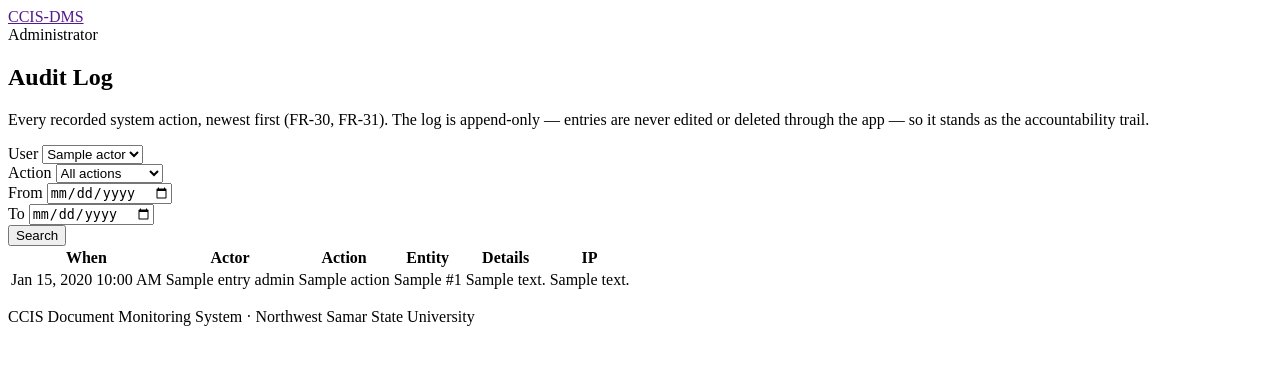
After one commit to SEPrimo19/CCIS-Document-Monitoring-System, a PHP site: template app/Views/admin/audit/index.php in a window 1280 px wide. The commit adds this page. Shown: the top 365 px of the page. Run offline with PHP 8.4, Linux system fonts and the light colour scheme; the template is opened without the code that fills it: most values are stand-ins (such as "Sample title", 1, 10 or a date in 2020); data that the repository does not hold is empty.

Commit message:
feat(admin): audit-log view with filters (FR-30..31)
Admin-only, read-only view of the accountability trail every feature already writes
(login / submit / resubmit / approve / return / doc_type_* / requirement_publish),
reverse-chronological with user, action, and date-range filters. Verified vs real
MySQL: 13 audit checks + 128 regression checks (141 total).

- App\Models\AuditLog: search() (dynamic WHERE, every filter BOUND — never concatenated;
  date_from bound to 00:00:00 and date_to to 23:59:59 so the end day is fully inclusive;
  LIMIT cast to int), distinctActions(), distinctActors(). record() is byte-for-byte
  unchanged, and there is still deliberately no update/delete — the log is append-only
  by policy so it can serve as evidence.
- App\Controllers\AdminController::auditLog() + filter validation (user_id checked against
  real actors, action against the distinct actions present, dates via a strict Y-m-d
  round-trip); AUDIT_LOG_LIMIT = 200 with a "showing most recent N" note.
- View app/Views/admin/audit/index.php: filter form + trail table (when / actor + role /
  action / entity / details / IP). All output escaped — `details` carries user-supplied
  text, verified by seeding a document type literally named <b>AuditXSS</b> and asserting
  it renders escaped rather than as markup.
- 1 route (GET /admin/audit-log); Audit Log link in the admin subnav; action-label + IP CSS

```diff
--- /dev/null
+++ b/app/Views/admin/audit/index.php
@@ -0,0 +1,106 @@
+<?php
+/**
+ * @var string $appName
+ * @var list<array{log_id:int,action:string,entity_type:string,entity_id:?int,details:?string,ip_address:?string,created_at:string,actor_name:string,actor_role:string}> $entries
+ * @var list<array{user_id:int,actor_name:string}> $actors
+ * @var list<string> $actions
+ * @var array{user_id:?int,action:string,date_from:string,date_to:string} $filters
+ * @var int $limit
+ */
+require __DIR__ . '/../../partials/header.php';
+?>
+<section class="page-head">
+    <div>
+        <span class="badge">Administrator</span>
+        <h1>Audit Log</h1>
+        <p class="sub">Every recorded system action, newest first (FR-30, FR-31). The log is append-only — entries are never edited or deleted through the app — so it stands as the accountability trail.</p>
+    </div>
+</section>
+
+<form method="get" action="<?= url('/admin/audit-log') ?>" class="filter-form">
+    <div class="field">
+        <label for="user_id">User</label>
+        <select id="user_id" name="user_id">
+            <option value="">All users</option>
+            <?php foreach ($actors as $actor): ?>
+                <option value="<?= (int) $actor['user_id'] ?>" <?= $filters['user_id'] === (int) $actor['user_id'] ? 'selected' : '' ?>>
+                    <?= htmlspecialchars($actor['actor_name']) ?>
+                </option>
+            <?php endforeach; ?>
+        </select>
+    </div>
+    <div class="field">
+        <label for="action">Action</label>
+        <select id="action" name="action">
+            <option value="">All actions</option>
+            <?php foreach ($actions as $actionOption): ?>
+                <option value="<?= htmlspecialchars($actionOption) ?>" <?= $filters['action'] === $actionOption ? 'selected' : '' ?>>
+                    <?= htmlspecialchars($actionOption) ?>
+                </option>
+            <?php endforeach; ?>
+        </select>
+    </div>
+    <div class="field">
+        <label for="date_from">From</label>
+        <input type="date" id="date_from" name="date_from" value="<?= htmlspecialchars($filters['date_from']) ?>">
+    </div>
+    <div class="field">
+        <label for="date_to">To</label>
+        <input type="date" id="date_to" name="date_to" value="<?= htmlspecialchars($filters['date_to']) ?>">
+    </div>
+    <button type="submit" class="btn-sm btn-primary-sm">Search</button>
+</form>
+
+<?php if (count($entries) >= $limit): ?>
+    <p class="muted-note">Showing the most recent <?= (int) $limit ?> entries. Narrow the filters above to see older entries.</p>
+<?php endif; ?>
+
+<div class="table-wrap">
+    <table class="table">
+        <thead>
+            <tr>
+                <th>When</th>
+                <th>Actor</th>
+                <th>Action</th>
+                <th>Entity</th>
+                <th>Details</th>
+                <th>IP</th>
+            </tr>
+        </thead>
+        <tbody>
+            <?php if ($entries === []): ?>
+                <tr>
+                    <td colspan="6" class="table-empty">No audit entries match the current filters.</td>
+                </tr>
+            <?php endif; ?>
+            <?php foreach ($entries as $entry): ?>
+                <tr>
+                    <td><?= htmlspecialchars(date('M j, Y g:i A', strtotime($entry['created_at']))) ?></td>
+                    <td>
+                        <?= htmlspecialchars($entry['actor_name']) ?>
+                        <span class="role-pill"><?= htmlspecialchars($entry['actor_role']) ?></span>
+                    </td>
+                    <td><span class="action-label"><?= htmlspecialchars($entry['action']) ?></span></td>
+                    <td>
+                        <?= htmlspecialchars($entry['entity_type']) ?><?php if ($entry['entity_id'] !== null): ?> #<?= (int) $entry['entity_id'] ?><?php endif; ?>
+                    </td>
+                    <td>
+                        <?php if ($entry['details'] !== null): ?>
+                            <?= htmlspecialchars($entry['details']) ?>
+                        <?php else: ?>
+                            &mdash;
+                        <?php endif; ?>
+                    </td>
+                    <td>
+                        <?php if ($entry['ip_address'] !== null): ?>
+                            <span class="ip-address"><?= htmlspecialchars($entry['ip_address']) ?></span>
+                        <?php else: ?>
+                            &mdash;
+                        <?php endif; ?>
+                    </td>
+                </tr>
+            <?php endforeach; ?>
+        </tbody>
+    </table>
+</div>
+<?php require __DIR__ . '/../../partials/footer.php'; ?>
--- a/app/Views/partials/header.php
+++ b/app/Views/partials/header.php
@@ -53,6 +53,7 @@ $unreadNotifCount = $authUser !== null
                 <a href="<?= url('/admin/document-types') ?>">Document Types</a>
                 <a href="<?= url('/admin/requirements') ?>">Requirements</a>
                 <a href="<?= url('/admin/monitoring') ?>">Monitoring</a>
+                <a href="<?= url('/admin/audit-log') ?>">Audit Log</a>
             </div>
         </nav>
     <?php endif; ?>
--- a/public/index.php
+++ b/public/index.php
@@ -133,6 +133,7 @@ $router->get('/admin/requirements/new', [RequirementController::class, 'create']
 $router->post('/admin/requirements', [RequirementController::class, 'store']);
 
 $router->get('/admin/monitoring', [AdminController::class, 'monitoring']);
+$router->get('/admin/audit-log', [AdminController::class, 'auditLog']);
 
 $router->get('/faculty/requirements', [FacultyController::class, 'requirements']);
 $router->post('/faculty/submissions/{id}/upload', [FacultyController::class, 'upload']);
```
Also changed, not shown: app/Controllers/AdminController.php (+101 -4 lines), app/Models/AuditLog.php (+93 -3 lines), public/assets/css/style.css.
